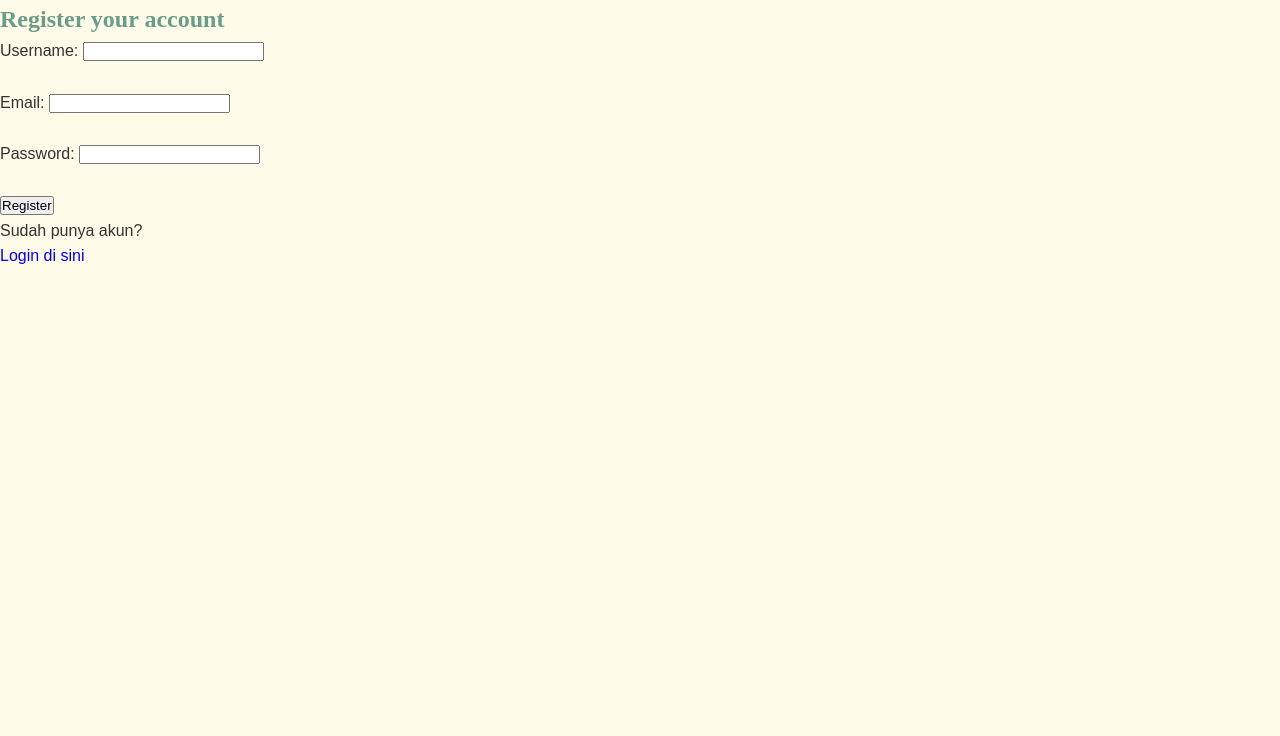
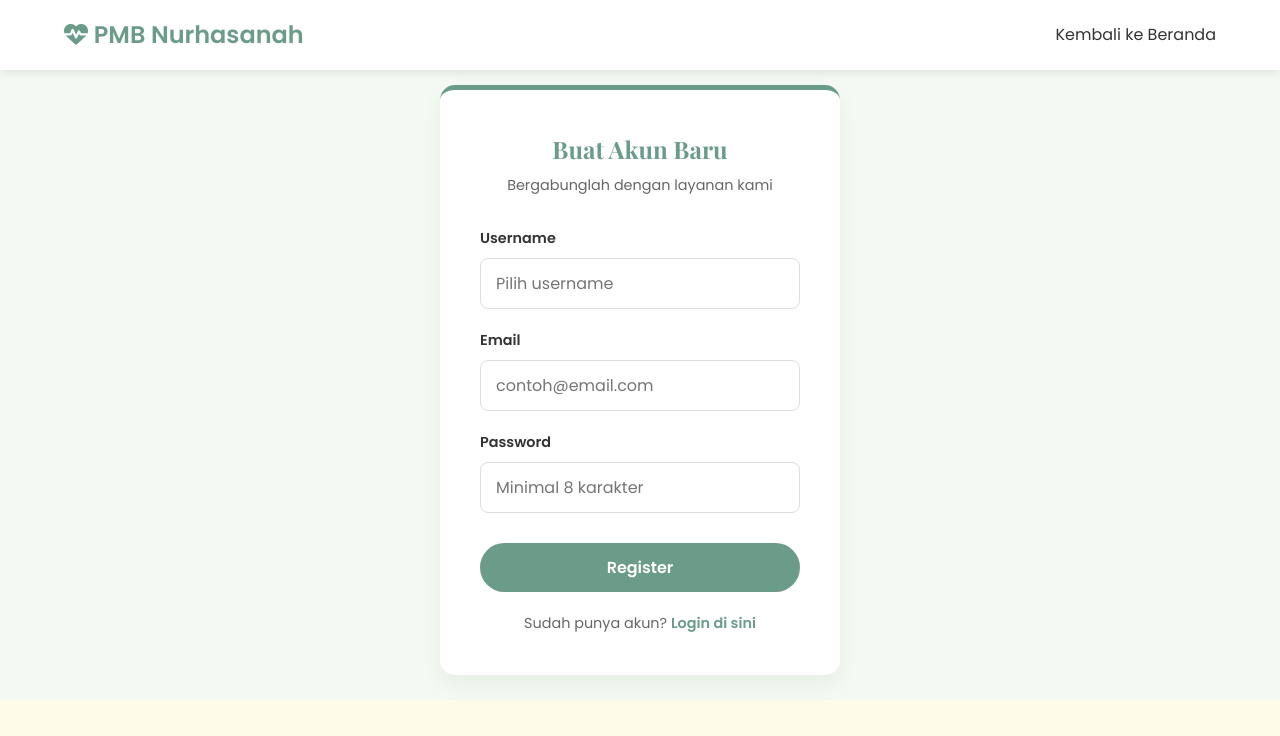
Before and after one commit to Lolzonexd/Web-ECommerce-Bidan, a PHP site: page /page/register.php in a window 1280 px wide. Shown: the top 736 px of the page. Run offline with PHP 8.4, Linux system fonts and the light colour scheme.

Commit message:
Modif login dan register

```diff
--- a/asset/style.css
+++ b/asset/style.css
@@ -12,7 +12,7 @@
 * {
     margin: 0;
     padding: 0;
-    box-sizing: border-box;
+    box-sizing: border-box
 }
 
 body {
@@ -285,4 +285,126 @@ footer {
         text-align: center;
     }
 }
-/* --- CSS LOGIN PAGE --- */
+/* --- CSS LOGIN and REGISTER PAGE (FIXED) --- */
+
+/* Wrapper agar form ada di tengah layar */
+.auth-wrapper {
+    min-height: 80vh;
+    display: flex;
+    align-items: center;
+    justify-content: center;
+    background-color: #f4f9f4; /* Menggunakan warna background profile agar senada */
+    padding: 20px;
+    margin-top: 60px; /* Kompensasi fixed navbar */
+}
+
+/* Kotak Form Putih */
+.auth-box {
+    background: var(--white);
+    padding: 40px;
+    border-radius: 15px;
+    box-shadow: 0 10px 25px rgba(0,0,0,0.05);
+    width: 100%;
+    max-width: 400px;
+    text-align: center;
+    border-top: 5px solid var(--primary); /* Aksen garis hijau di atas */
+}
+
+.auth-header h2 {
+    color: var(--primary);
+    font-family: 'Playfair Display', serif;
+    margin-bottom: 5px;
+}
+
+.auth-header p {
+    color: #666;
+    font-size: 0.9rem;
+    margin-bottom: 30px;
+}
+
+/* Style Input Form */
+.form-group {
+    margin-bottom: 20px;
+    text-align: left;
+}
+
+.form-group label {
+    display: block;
+    margin-bottom: 8px;
+    font-size: 0.9rem;
+    color: var(--text-dark);
+    font-weight: 600;
+}
+
+.form-control {
+    width: 100%;
+    padding: 12px 15px;
+    border: 1px solid #ddd;
+    border-radius: 8px;
+    font-size: 1rem;
+    transition: 0.3s;
+    font-family: 'Poppins', sans-serif;
+}
+
+.form-control:focus {
+    border-color: var(--primary);
+    outline: none;
+    box-shadow: 0 0 0 3px rgba(106, 156, 137, 0.2); /* Efek glow warna primary */
+}
+
+/* Tombol Submit Full Width */
+.btn-submit {
+    width: 100%;
+    background-color: var(--primary);
+    color: var(--white);
+    padding: 12px;
+    border: none;
+    border-radius: 50px;
+    font-size: 1rem;
+    font-weight: 600;
+    cursor: pointer;
+    transition: 0.3s;
+    margin-top: 10px;
+    font-family: 'Poppins', sans-serif;
+}
+
+.btn-submit:hover {
+    background-color: #4e7a6a; /* Warna hover agak gelap */
+    transform: translateY(-2px);
+}
+
+/* Link kecil di bawah */
+.auth-footer {
+    margin-top: 20px;
+    font-size: 0.9rem;
+    color: #666;
+}
+
+.auth-footer a {
+    color: var(--primary);
+    text-decoration: none;
+    font-weight: 600;
+}
+
+.auth-footer a:hover {
+    text-decoration: underline;
+}
+
+/* Alert Box untuk Error PHP */
+.alert {
+    padding: 10px;
+    border-radius: 5px;
+    margin-bottom: 20px;
+    font-size: 0.9rem;
+    text-align: left;
+}
+.alert-error {
+    background-color: #fceae9;
+    color: #e64848; /* Menggunakan var(--accent) merah */
+    border: 1px solid #f5c6cb;
+}
+.alert-success {
+    background-color: #d4edda;
+    color: #155724;
+    border: 1px solid #c3e6cb;
+}
--- a/page/register.php
+++ b/page/register.php
@@ -2,36 +2,68 @@
 session_start();
 ?>
 <!DOCTYPE html>
-<html lang="en">
-
+<html lang="id">
 <head>
     <meta charset="UTF-8">
     <meta name="viewport" content="width=device-width, initial-scale=1.0">
-    <title>Register page</title>
+    <title>Daftar - PMB Nurhasanah</title>
+
     <link rel="stylesheet" href="../asset/style.css">
+
+    <link href="https://fonts.googleapis.com/css2?family=Playfair+Display:wght@700&family=Poppins:wght@300;400;600&display=swap" rel="stylesheet">
+    <link rel="stylesheet" href="https://cdnjs.cloudflare.com/ajax/libs/font-awesome/6.4.0/css/all.min.css">
 </head>
+<body>
 
-<body>
-    <h2>Register your account</h2>
+    <header>
+        <div class="logo">
+            <i class="fas fa-heartbeat"></i> PMB Nurhasanah
+        </div>
+        <nav>
+            <ul>
+                <li><a href="../index.php">Kembali ke Beranda</a></li>
+            </ul>
+        </nav>
+    </header>
+
+    <div class="auth-wrapper">
+        <div class="auth-box">
+            <div class="auth-header">
+                <h2>Buat Akun Baru</h2>
+                <p>Bergabunglah dengan layanan kami</p>
+            </div>
+
             <?php
             if (isset($_SESSION['registration_error'])) {
-        echo '<p style="color: red;">' . $_SESSION['registration_error'] . '</p>';
+                echo '<div class="alert alert-error">' . $_SESSION['registration_error'] . '</div>';
                 unset($_SESSION['registration_error']);
             }
             ?>
+
             <form action="../service/prosesRegister.php" method="POST">
-        <label for="username">Username:</label>
-        <input type="text" id="username" name="username" required><br><br>
+                <div class="form-group">
+                    <label for="username">Username</label>
+                    <input type="text" id="username" name="username" class="form-control" placeholder="Pilih username" required>
+                </div>
 
-        <label for="email">Email:</label>
-        <input type="email" id="email" name="email" required><br><br>
+                <div class="form-group">
+                    <label for="email">Email</label>
+                    <input type="email" id="email" name="email" class="form-control" placeholder="contoh@email.com" required>
+                </div>
 
-        <label for="password">Password:</label>
-        <input type="password" id="password" name="password" required><br><br>
+                <div class="form-group">
+                    <label for="password">Password</label>
+                    <input type="password" id="password" name="password" class="form-control" placeholder="Minimal 8 karakter" required>
+                </div>
 
-        <input type="submit" name="register" value="Register">
+                <button type="submit" name="register" class="btn-submit">Register</button>
             </form>
-    <p>Sudah punya akun?</p>
-    <a href="login.php">Login di sini</a>
+
+            <div class="auth-footer">
+                Sudah punya akun? <a href="login.php">Login di sini</a>
+            </div>
+        </div>
+    </div>
+
 </body>
 </html>
```
Also changed, not shown: page/login.php (+42 -12 lines). Lines whose indentation alone changed are shown as unchanged.
